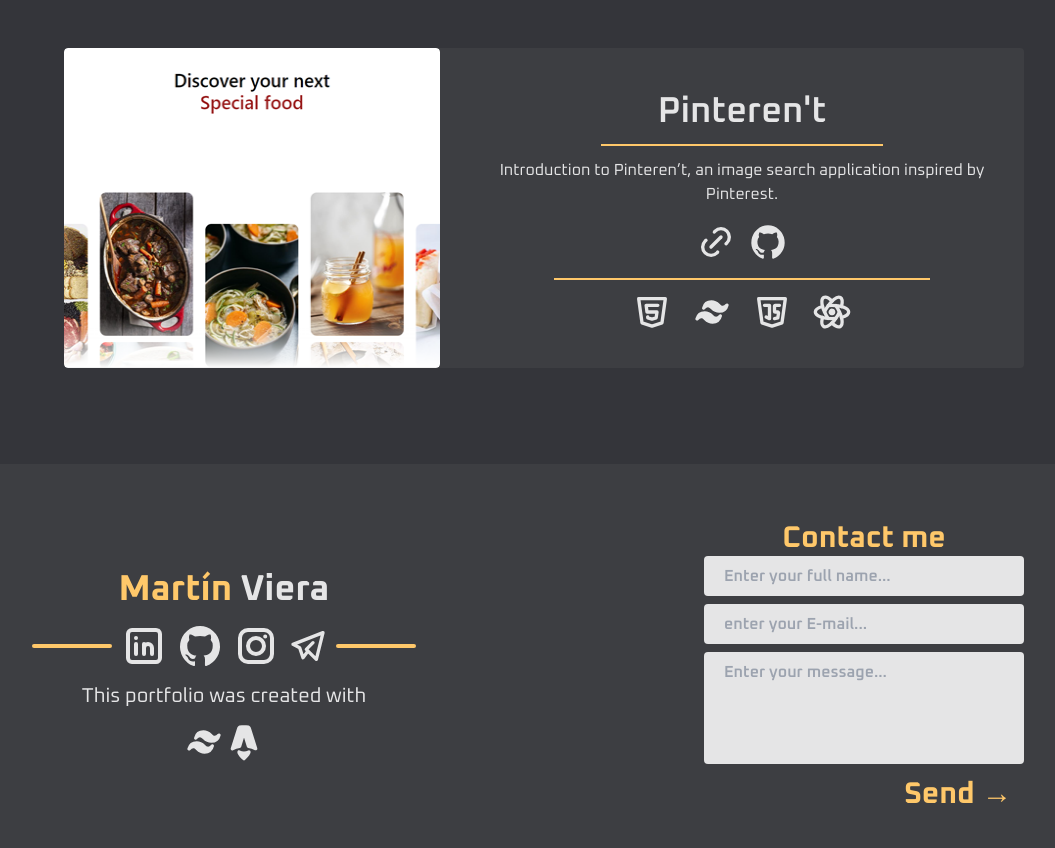
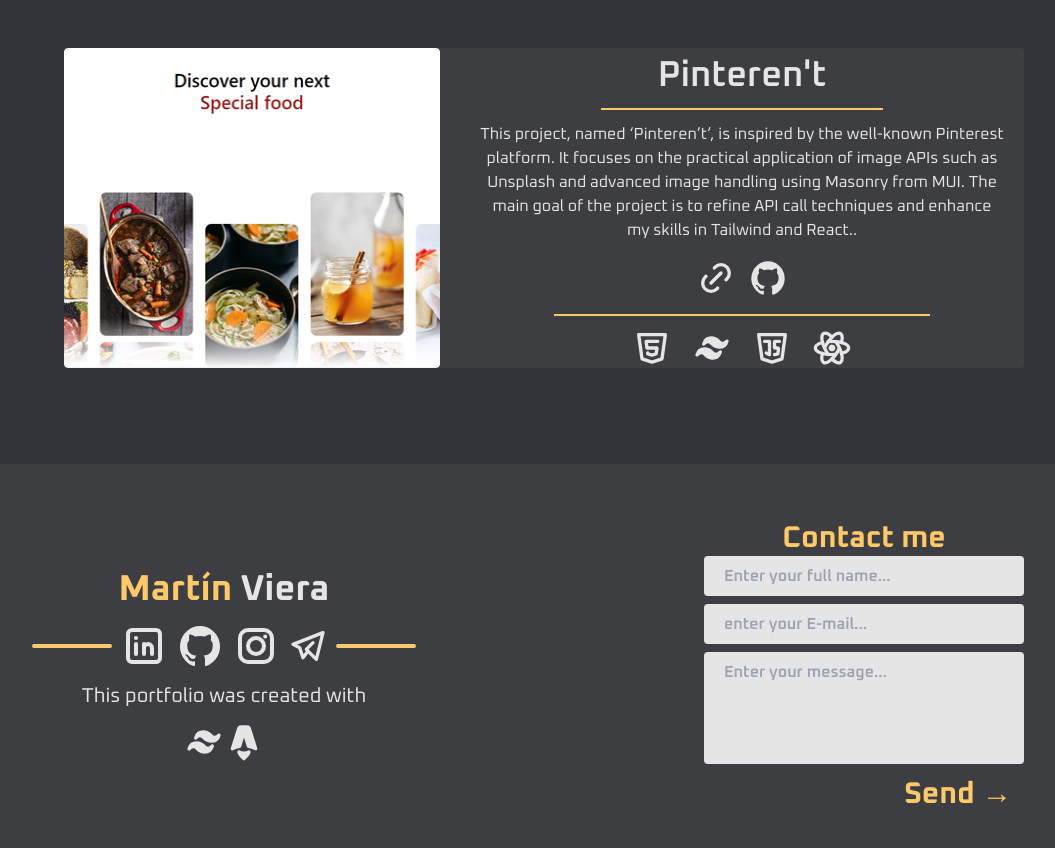
Before and after one commit to Vieramaster/Portfolio, an Astro site: page / in a window 1280 px wide. Shown: the part 2280-3128 px from the top of the page, without its empty margins (96-1151 px from the left). Built offline with nearby package versions, Linux system fonts and the light colour scheme; Astro itself is replaced by a stand-in of ours.

Commit message:
fix proyectCard

```diff
--- a/src/components/ProyectCard.astro
+++ b/src/components/ProyectCard.astro
@@ -32,7 +32,7 @@ const { name, text, image, linkProyect, linkGithub } = Astro.props;
     <h3 class="text-3xl font-semibold text-center lg:text-4xl lg:mt-5">
       {name}
     </h3>
-    <span class="w-1/2 border-b-2 border-third-color mx-auto "></span>
+    <span class="w-1/2 border-b-2 border-third-color mx-auto"></span>
     <p class="px-5 text-center">
       {text}
     </p>
--- a/src/components/Proyects.astro
+++ b/src/components/Proyects.astro
@@ -38,7 +38,7 @@ import IcoTailwindB from "../icons/IconsB/IcoTailwindB.astro";
   </ProyectCard>
   <ProyectCard
     name="Pinteren't"
-    text="Introduction to Pinteren’t, an image search application inspired by Pinterest."
+    text="This project, named ‘Pinteren’t’, is inspired by the well-known Pinterest platform. It focuses on the practical application of image APIs such as Unsplash and advanced image handling using Masonry from MUI. The main goal of the project is to refine API call techniques and enhance my skills in Tailwind and React.."
     image="/ImageProyects/pinterent.webp"
     linkGithub="https://github.com/Vieramaster/Pinteren-t"
     linkProyect="https://pinteren-t.vercel.app/"
```
